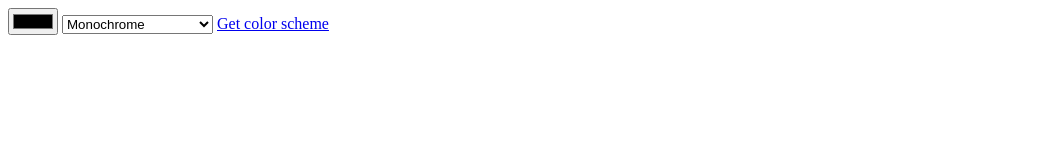
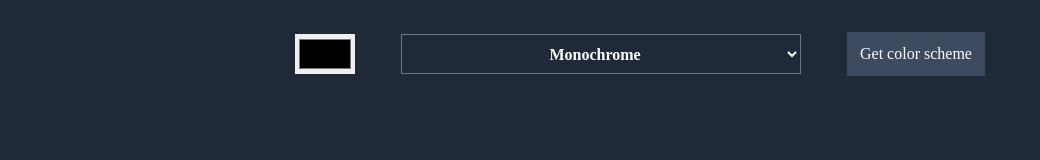
Before and after one commit to PeterBaranec/ColorSchemeGenerator, a plain HTML site: page index.html in a window 1280 px wide. Shown: the whole page, without its empty margins (0-1040 px from the left). Drawn offline with Linux system fonts and the light colour scheme.

Commit message:
some styling and fixes

```diff
--- a/index.css
+++ b/index.css
@@ -3,3 +3,79 @@ body {
     margin: 0;
     padding: 0;
 }
+
+body {
+    height: 100dvh;
+    overflow: hidden;
+    background-color: #1F2937;
+}
+
+.container {
+    display: flex;
+    flex-direction: column;
+    justify-content: center;
+    align-items: center;
+    gap: 1rem;
+    margin-top: 2rem;
+}
+
+.container-box {
+    width: 750px;
+}
+
+.flex {
+    display: flex;
+    align-items: center;
+    justify-content: space-evenly;
+    gap: 1rem;
+    margin-bottom: 1rem;
+}
+
+.seed-input {
+    width: 60px;
+    height: 40px;
+    cursor: pointer;
+    border: none;
+}
+
+.color-scheme {
+    height: 40px;
+    width: 400px;
+}
+
+.scheme-btn {
+    border: 1px solid #3D4B60;
+    background-color: #3D4B60;
+    padding: 12px;
+    text-decoration: none;
+    color: #fff;
+}
+
+.wrapper {
+    display: grid;
+    grid-template-columns: repeat(5, 1fr);
+}
+
+.color-image {
+    width: 150px;
+    height: 600px;
+}
+
+.color-text {
+    text-align: center;
+    color: #fff;
+}
+
+
+select {
+    background-color: #1F2937;
+    color: #fff;
+    outline: none;
+    /* remove the outline shown on focus */
+    cursor: pointer;
+    /* change the mouse cursor icon */
+    font-family: serif;
+    font-size: 16px;
+    font-weight: bold;
+    text-align: center;
+}
--- a/index.html
+++ b/index.html
@@ -4,13 +4,16 @@
 <head>
     <meta charset="UTF-8">
     <meta name="viewport" content="width=device-width, initial-scale=1.0">
+    <link rel="stylesheet" href="index.css">
     <title>Color Scheme Generator</title>
 </head>
 
 <body>
     <div class="container">
-        <input type="color" id="seed-color" name="seed-color">
-        <select name="color-scheme" id="color-scheme">
+        <div class="container-box">
+            <div class="flex">
+                <input type="color" id="seed-color" name="seed-color" class="seed-input">
+                <select name="color-scheme" id="color-scheme" class="color-scheme">
                     <option value="monochrome">Monochrome</option>
                     <option value="monochrome-dark">Monochrome-dark</option>
                     <option value="monochrome-light">Monochrome-light</option>
@@ -19,10 +22,10 @@
                     <option value="analogic-complement">Analogic-complement</option>
                     <option value="triad">Triad</option>
                 </select>
-        <a id="scheme-btn" href="#">Get color scheme</a>
+                <a id="scheme-btn" class="scheme-btn" href="#">Get color scheme</a>
             </div>
-    <div id="scheme-colors">
-
+            <div id="scheme-colors" class="wrapper"></div>
+        </div>
     </div>
     <script src="/index.js"></script>
 </body>
--- a/index.js
+++ b/index.js
@@ -24,8 +24,8 @@ function updateColorSchemeUI(colors) {
   colors.forEach((color) => {
     const colorHtml = `
       <div>
-        <img src="${color.image.bare}">
-        <p>${color.hex.value}</p>
+        <img src="${color.image.bare}" class="color-image">
+        <p class="color-text">${color.hex.value}</p>
       </div>
     `;
     schemeColorsEl.insertAdjacentHTML("beforeend", colorHtml);
```
Lines whose indentation alone changed are shown as unchanged.
